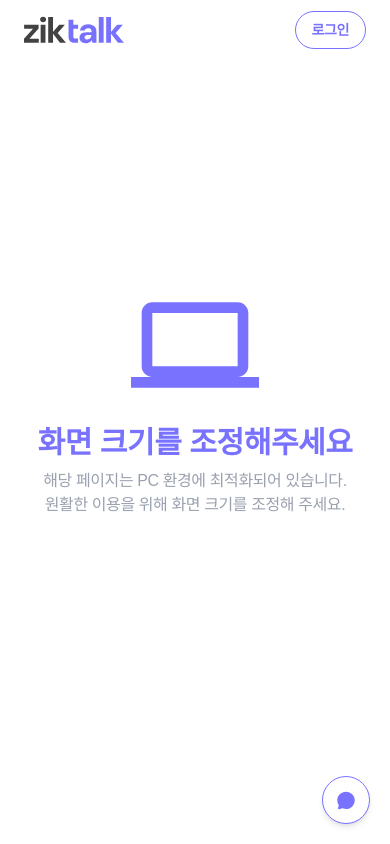
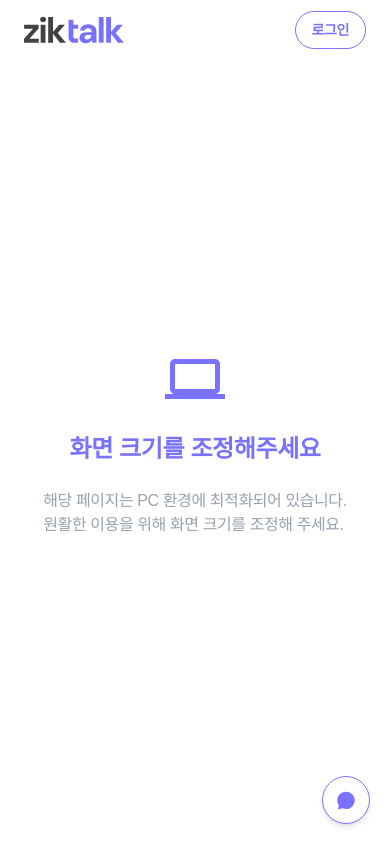
Before and after one commit to ko9612/ZikTalk, a React (Vite) app in the folder client/: page /interview in a window 390 px wide. Built offline with nearby package versions, Linux system fonts and the light colour scheme.

Commit message:
style: screenSizeGuide 레이아웃 수정 (#35)

```diff
--- a/client/src/components/common/ScreenSizeGuide.jsx
+++ b/client/src/components/common/ScreenSizeGuide.jsx
@@ -1,14 +1,19 @@
-import React from 'react';
-import { MdOutlineComputer } from 'react-icons/md';
+import React from "react";
+import { MdOutlineComputer } from "react-icons/md";
 const ScreenSizeGuide = () => (
-  <div className="py-45 flex flex-col justify-between items-center bg-white">
-    <main className="flex-1 flex flex-col justify-center items-center">
-      <div className="mt-10 text-center w-full max-w-xs sm:max-w-md">
-        <MdOutlineComputer className="block mx-auto text-zik-main text-9xl mb-4" />
-        <div className="text-3xl font-semibold text-zik-main mb-2">화면 크기를 조정해주세요</div>
-        <div className="text-gray-400 text-1xl">해당 페이지는 PC 환경에 최적화되어 있습니다.<br/>원활한 이용을 위해 화면 크기를 조정해 주세요.</div>
-      </div>
-    </main>
+  <div
+    className="flex w-screen flex-col items-center justify-center gap-6 lg:gap-8"
+    style={{ height: "calc(100vh - 5rem)" }}
+  >
+    <MdOutlineComputer className="text-zik-main text-6xl lg:text-8xl" />
+    <p className="text-zik-main text-2xl font-semibold lg:text-4xl">
+      화면 크기를 조정해주세요
+    </p>
+    <p className="text-base text-gray-400 lg:text-xl">
+      해당 페이지는 PC 환경에 최적화되어 있습니다.
+      <br />
+      원활한 이용을 위해 화면 크기를 조정해 주세요.
+    </p>
   </div>
 );
 
```
